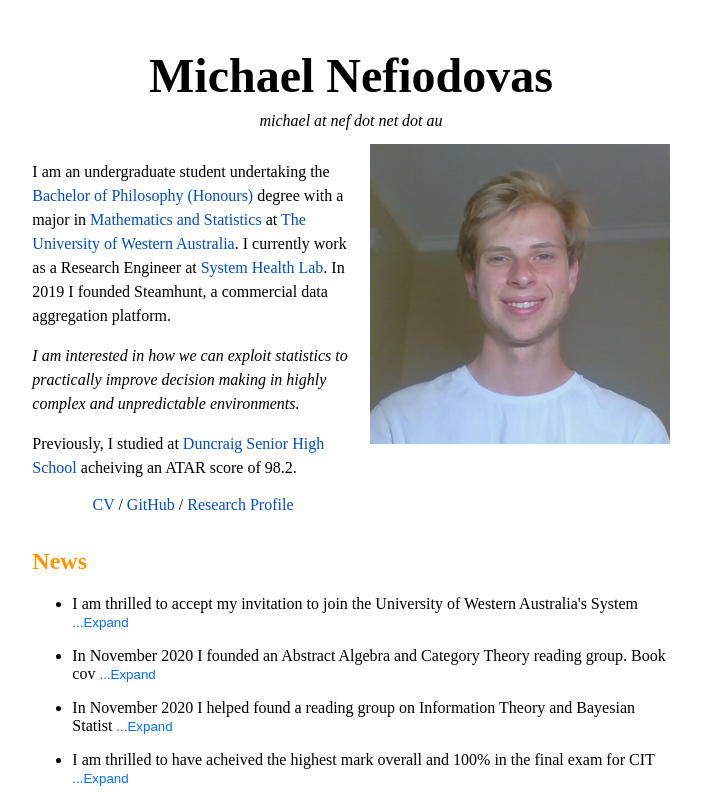
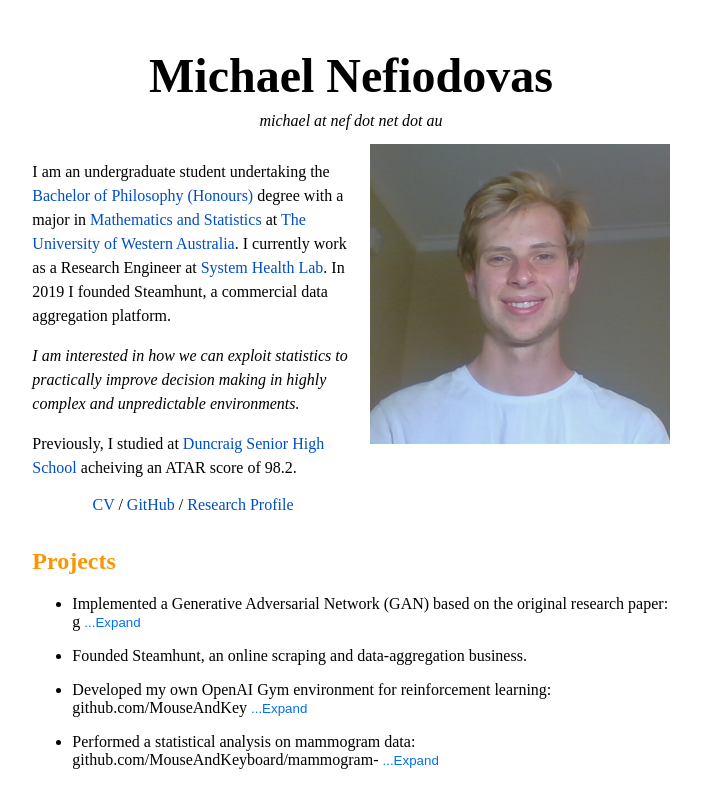
Before and after one commit to MouseAndKeyboard/nefsite, a Next.js app: page / in a window 1280 px wide. Shown: the top 793 px of the page, without its empty margins (289-990 px from the left). Built offline with nearby package versions, Linux system fonts and the light colour scheme.

Commit message:
added projects section

```diff
--- a/pages/index.js
+++ b/pages/index.js
@@ -6,14 +6,23 @@ import styles from "../styles/Home.module.css";
 export default function Home() {
   const [news, setNews] = useState([
     "I am thrilled to accept my invitation to join the University of Western Australia's System Health Lab research group.",
-    "In November 2020 I founded an Abstract Algebra and Category Theory reading group. Book covered: Steve Awodey's Category Theory (2nd edition).",
-    "In November 2020 I helped found a reading group on Information Theory and Bayesian Statistics. Books/Materials covered in the group: David MacKay's: Information Theory, Inference, and Learning, Stanford's Statistics 311/Electrical Engineering 377 lecture notes by John Duchi.",
+    "In November 2020, I founded an Abstract Algebra and Category Theory reading group. Book covered: Steve Awodey's Category Theory (2nd edition).",
+    "In November 2020, I helped found a reading group on Information Theory and Bayesian Statistics. Books/Materials covered in the group: David MacKay's: Information Theory, Inference, and Learning, Stanford's Statistics 311/Electrical Engineering 377 lecture notes by John Duchi.",
     "I am thrilled to have acheived the highest mark overall and 100% in the final exam for CITS2002: Systems Programming, taught by Dr Chris McDonald.",
     "In November 2020, with a team of collegues, I completed Stanford's CS330: Deep Multi-Task and Meta Learning graduate course.",
     "I am honoured to have worked as a coordinator for Teach Learn Grow's eMentor program.",
+    "In March 2020, I worked with 9 other students to foster the largest University Computer Science and Data Science online community during Covid-19.",
     "I am honoured to be elected as the latest committee member at the Coders for Causes.",
     "In Summer 2019, I founded and ran a Reinforcement Learning research paper reading group.",
     "I am honoured to be awarded the Australia and New Zealand Chartered Accountants Most Outstanding Economics Student.",
+  ]);
+
+  const [projects, setProjects] = useState([
+    "Implemented a Generative Adversarial Network (GAN) based on the original research paper: github.com/MouseAndKeyboard/GAN/blob/master/gan.org",
+    ,
+    "Founded Steamhunt, an online scraping and data-aggregation business.",
+    "Developed my own OpenAI Gym environment for reinforcement learning: github.com/MouseAndKeyboard/gym-spoof",
+    "Performed a statistical analysis on mammogram data: github.com/MouseAndKeyboard/mammogram-analysis",
   ]);
 
   return (
@@ -79,6 +88,7 @@ export default function Home() {
           </div>
 
           <div className={styles.info}>
+            <ContentBlock heading="Projects" descriptions={projects} />
             <ContentBlock heading="News" descriptions={news} />
           </div>
         </div>
```
